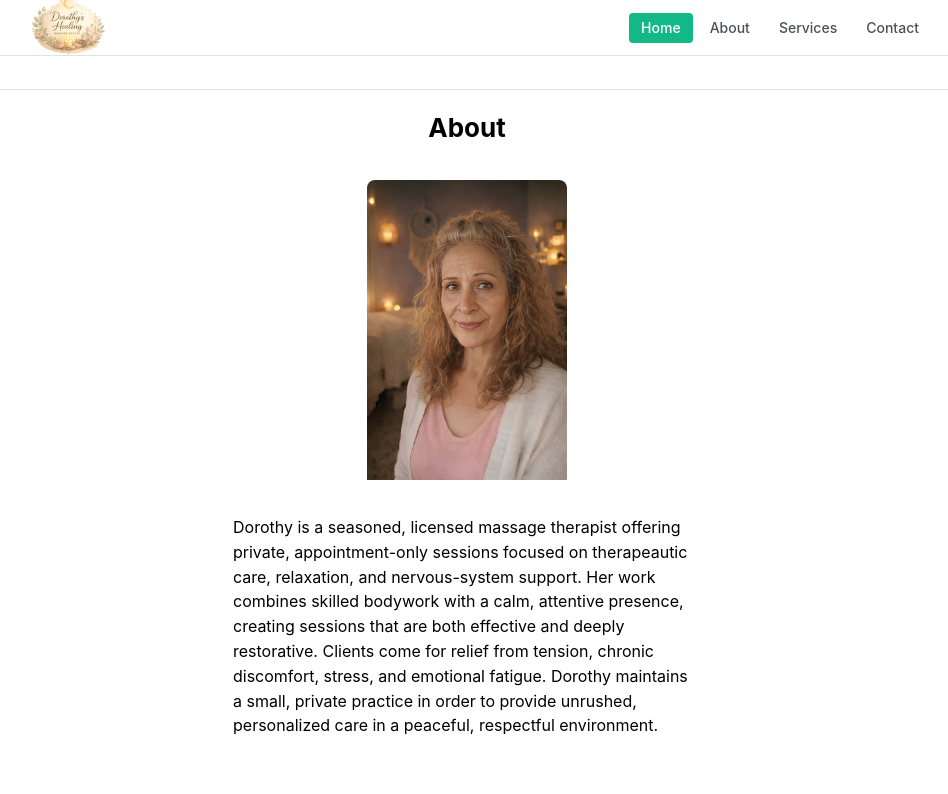
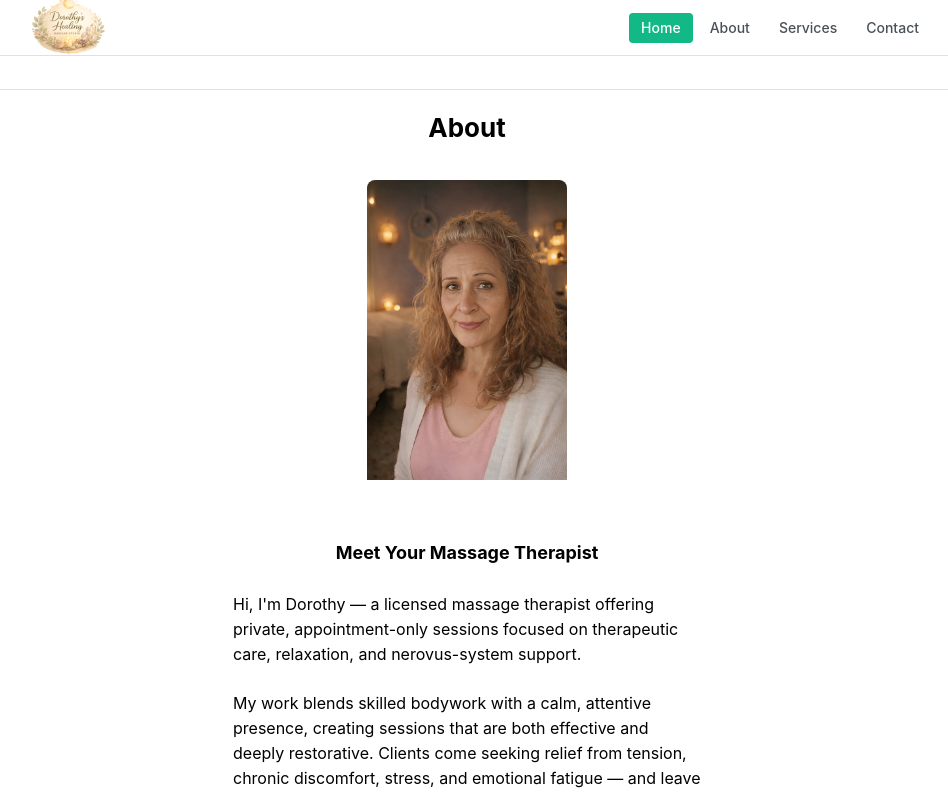
Before and after one commit to ryu11wgu/dorothysmassagestudio, a React (Vite) app: page /about in a window 1280 px wide. Shown: the top 794 px of the page, without its empty margins (173-1121 px from the left). Built offline with nearby package versions, Linux system fonts and the light colour scheme.

Commit message:
Update about page

```diff
--- a/src/pages/About.tsx
+++ b/src/pages/About.tsx
@@ -15,17 +15,37 @@ export default function Prices() {
           <Image radius={"md"} src={"./profile.png"} w={200} pb={35} />
         </Center>
       </Container>
-      <Container size={500}>
+      <Container size={500} pb={25}>
+        <Center>
+          <Title order={4} pt={25}>
+            Meet Your Massage Therapist
+            <br />
+            <br />
+          </Title>
+        </Center>
         <Center>
           <Text>
-            Dorothy is a seasoned, licensed massage therapist offering private,
-            appointment-only sessions focused on therapeautic care, relaxation,
-            and nervous-system support. Her work combines skilled bodywork with
-            a calm, attentive presence, creating sessions that are both
-            effective and deeply restorative. Clients come for relief from
-            tension, chronic discomfort, stress, and emotional fatigue. Dorothy
-            maintains a small, private practice in order to provide unrushed,
-            personalized care in a peaceful, respectful environment.
+            Hi, I'm Dorothy — a licensed massage therapist offering private,
+            appointment-only sessions focused on therapeutic care, relaxation,
+            and nerovus-system support.
+            <br />
+            <br />
+            My work blends skilled bodywork with a calm, attentive presence,
+            creating sessions that are both effective and deeply restorative.
+            Clients come seeking relief from tension, chronic discomfort,
+            stress, and emotional fatigue — and leave feeling more grounded,
+            supported, and at ease.
+            <br />
+            <br />
+            I maintain a small, private practice so I can offer unrushed,
+            personalized care in a peaceful and respectful environment. Each
+            session is thoughtfully tailored to the individual, allowing space
+            for the body to soften, reset, and restore naturally.
+            <br />
+            <br />
+            My intention is to provide a safe, welcoming space where clients
+            feel truly cared for — not rushed, not overlooked — but fully
+            supported in their healing and well-being.
           </Text>
         </Center>
       </Container>
--- a/src/pages/Home.tsx
+++ b/src/pages/Home.tsx
@@ -48,7 +48,7 @@ export default function Home() {
         </SimpleGrid>
       </Container>
 
-      <Container size={500} pb={35}>
+      <Container size={500} pb={25}>
         <Center>
           <Title order={2} p={25}>
             Studio Hours
--- a/src/pages/Services.tsx
+++ b/src/pages/Services.tsx
@@ -4,14 +4,14 @@ import Card from "../components/Card";
 export default function Services() {
   return (
     <>
-      <Container size={500} p={35}>
+      <Container size={500} p={25}>
         <Center>
           <Title pt={75} order={2}>
             Services
           </Title>
         </Center>
       </Container>
-      <Container>
+      <Container pb={25}>
         <Card />
       </Container>
     </>
```
